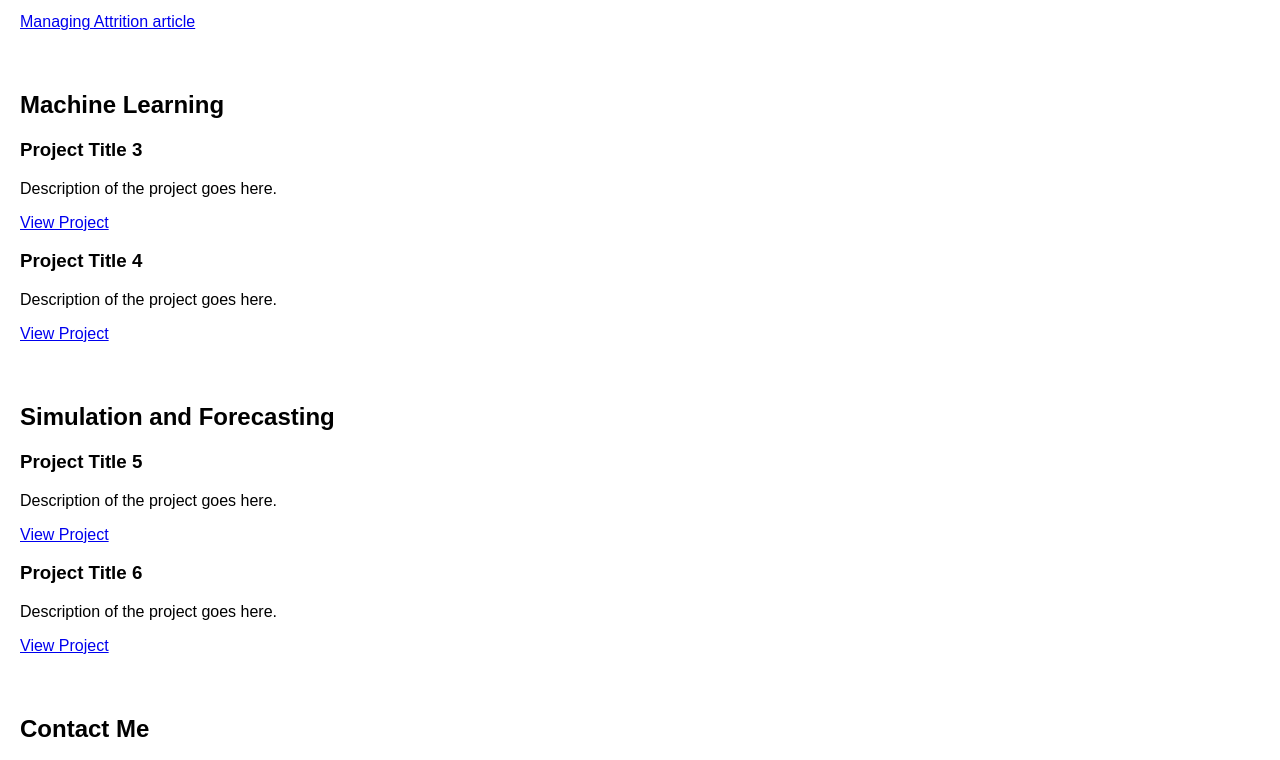
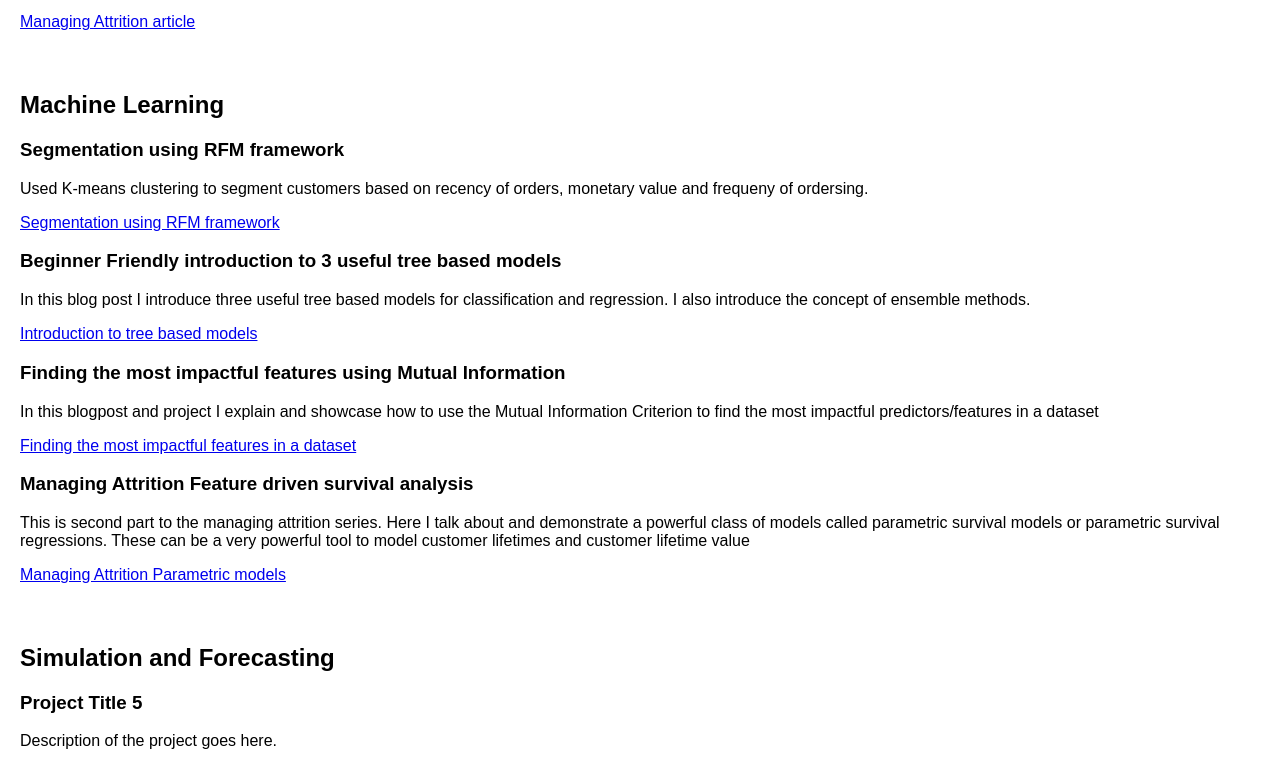
Before and after one commit to gmehra123/PORTFOLIO, a plain HTML site: page index.html in a window 1280 px wide. Shown: the part 740-1500 px from the top of the page. Drawn offline with Linux system fonts and the light colour scheme.

Commit message:
Adding more projects to website

```diff
--- a/index.html
+++ b/index.html
@@ -59,14 +59,32 @@
     <section id="machine-learning">
         <h2>Machine Learning</h2>
         <div class="project">
-            <h3>Project Title 3</h3>
-            <p>Description of the project goes here.</p>
-            <a href="link-to-project">View Project</a>
+            <h3>Segmentation using RFM framework</h3>
+            <p>Used K-means clustering to segment customers based on recency of orders, monetary value
+                and frequeny of ordersing. </p>
+            <a href="https://medium.com/@gaurangmehra/segmentation-using-the-rfm-framework-recency-frequency-monetary-value-8bb19ea3b51a">Segmentation using RFM framework</a>
         </div>
         <div class="project">
-            <h3>Project Title 4</h3>
-            <p>Description of the project goes here.</p>
-            <a href="link-to-project">View Project</a>
+            <h3>Beginner Friendly introduction to 3 useful tree based models</h3>
+            <p>In this blog post I introduce three useful tree based models for classification and regression.
+                I also introduce the concept of ensemble methods.
+            </p>
+            <a href="https://medium.com/@gaurangmehra/introduction-to-3-useful-tree-based-models-30fcf0883492">Introduction to tree based models</a>
+        </div>
+        <div class="project">
+            <h3>Finding the most impactful features using Mutual Information</h3>
+            <p>In this blogpost and project I explain and showcase how to use the Mutual Information Criterion to
+                find the most impactful predictors/features in a dataset
+            </p>
+            <a href="https://medium.com/@gaurangmehra/finding-the-most-impactful-features-in-a-dataset-using-mutual-information-criteria-cbf8402a977a">Finding the most impactful features in a dataset</a>
+        </div>
+        <div class="project">
+            <h3>Managing Attrition Feature driven survival analysis</h3>
+            <p>This is second part to the managing attrition series. Here I talk about and demonstrate a powerful
+                class of models called parametric survival models or parametric survival regressions. These can be a
+                very powerful tool to model customer lifetimes and customer lifetime value
+            </p>
+            <a href="https://medium.com/@gaurangmehra/managing-attrition-feature-driven-survival-analysis-1286478860f5">Managing Attrition Parametric models</a>
         </div>
         <!-- Add more machine learning projects as needed -->
     </section>
```
